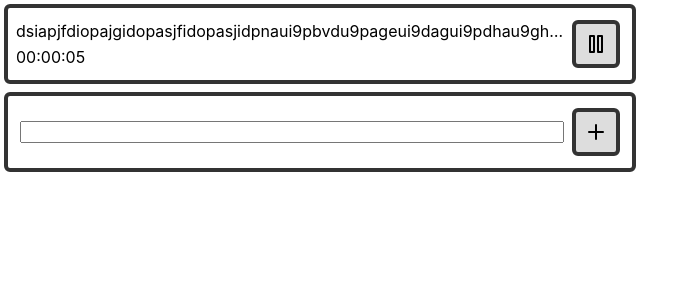
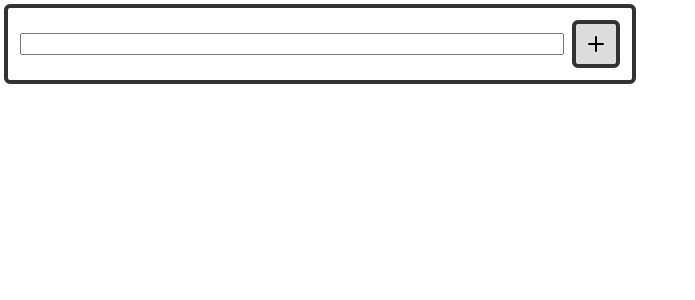
Before and after one commit to TonyIlersich/time-keeper, a React (Create React App) app: page / in a window 1280 px wide. Shown: the top 300 px of the page, without its empty margins (0-695 px from the left). Built offline with nearby package versions, Linux system fonts and the light colour scheme.

Commit message:
remove test task

```diff
--- a/src/App.js
+++ b/src/App.js
@@ -7,11 +7,7 @@ class App extends React.Component {
 	handlerId = null;
 
 	state = {
-		tasks: [{
-			name: 'dsiapjfdiopajgidopasjfidopasjidpnaui9pbvdu9pageui9dagui9pdhau9gheuwa90hgeu9d0hagu9edawu9g0hea90hg8u9e0dagedagedawgedafeagewag',
-			duration: 0,
-			active: true,
-		}],
+		tasks: [],
 	};
 
 	componentDidMount() {
```
